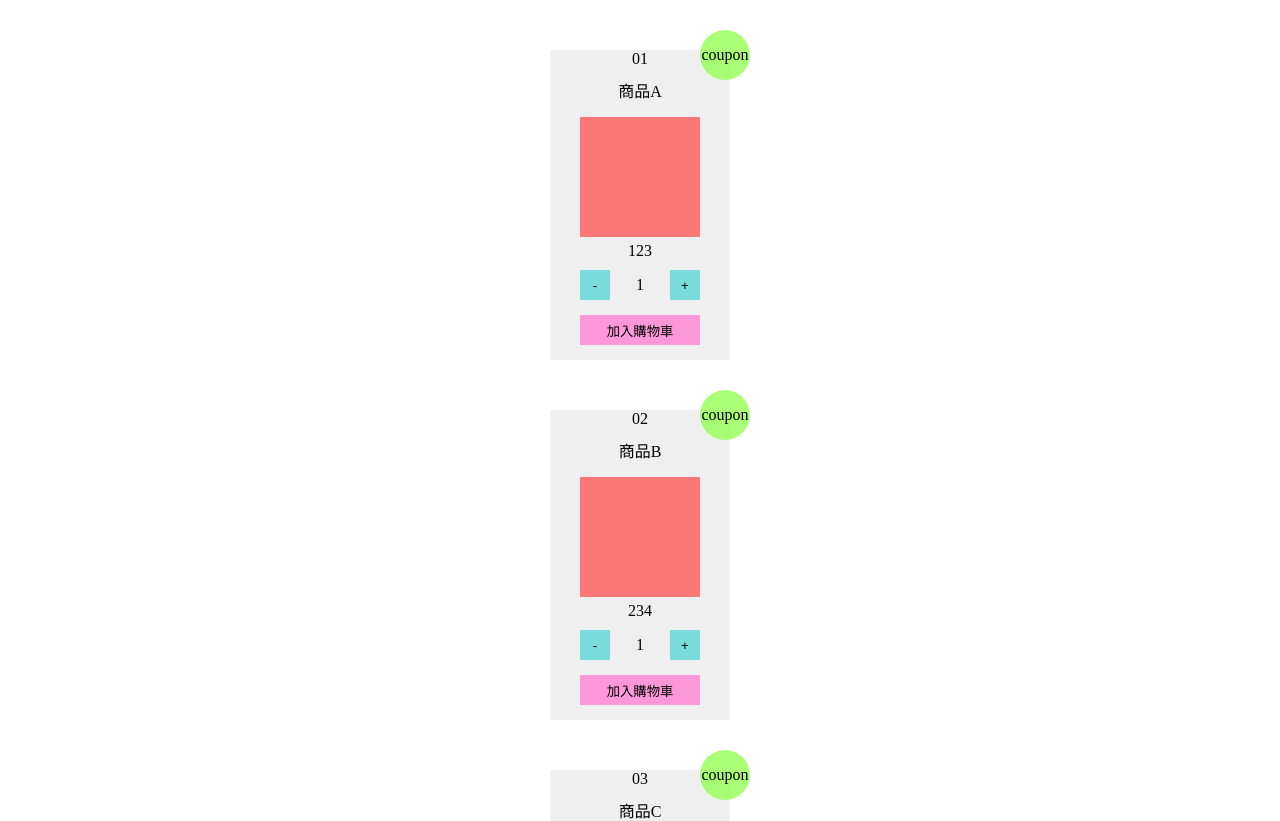
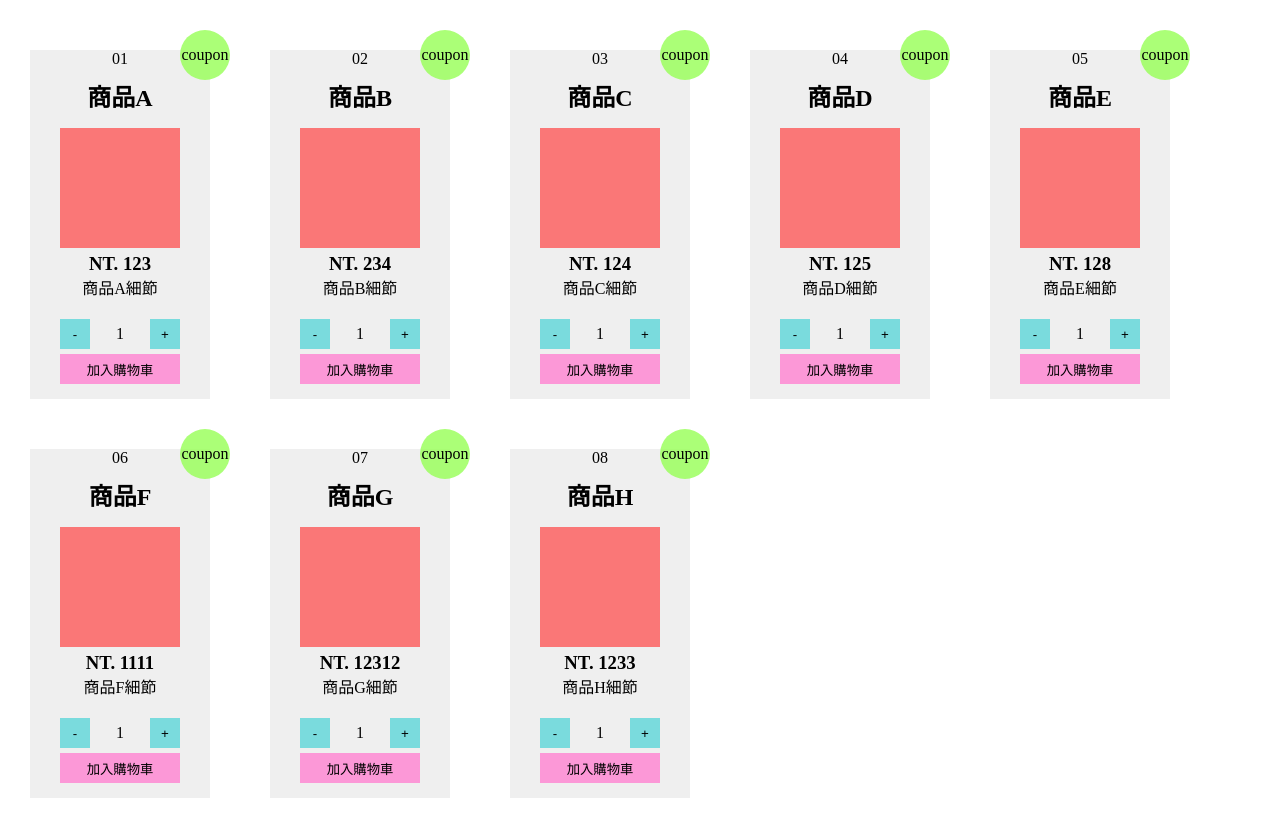
Before and after one commit to jamiechien25/jestTest, an Angular app: page / in a window 1280 px wide. Shown: the top 821 px of the page. After the commit the page ends 800 px from the top, so only its background shows below. Built offline with nearby package versions, Linux system fonts and the light colour scheme.

Commit message:
add item()

```diff
--- a/src/app/product/product/product.component.html
+++ b/src/app/product/product/product.component.html
@@ -1,13 +1,16 @@
-<div class="container" *ngFor="let item of productInfo ; let i = index"  >
-  {{item.productId}}
-  <p class="title">{{item.productName}}</p>
-  <div class="coupon" (click)="getcoupon()">coupon</div>
-  <div class="fakeImg"></div>
-  <div>{{item.productPrice}}</div>
-  <div class="button-area">
-    <button (click)="minus()">-</button>
-    <div (ngModel)="productCount" class="number-show">{{productCount}}</div>
-    <button (click)="add()">+</button>
+<div class="container-main">
+  <div class="container" *ngFor="let item of productInfo ; let i = index">
+    {{item.productId}}
+    <h2 class="title">{{item.productName}}</h2>
+    <div class="coupon" (click)="getcoupon()">coupon</div>
+    <div class="fakeImg"></div>
+    <h3>NT. {{item.productPrice}}</h3>
+    <div>{{item.productDesc}}</div>
+    <div class="button-area">
+      <button (click)="minus(item)">-</button>
+      <div (ngModel)="item.productCount" class="number-show">{{item.productCount}}</div>
+      <button (click)="add(item)">+</button>
+    </div>
+    <button class="add-button" (click)="addcart(item)">加入購物車</button>
   </div>
-  <button class="add-button" (click)="addcart(item)">加入購物車</button>
 </div>
--- a/src/app/product/product/product.component.scss
+++ b/src/app/product/product/product.component.scss
@@ -3,8 +3,13 @@
   border: none;
 }
 
+.container-main {
+  display: flex;
+  flex-wrap: wrap;
+}
+
 .container {
-  margin: 0 auto;
+  margin: 0 30px;
   margin-top: 50px;
 
   width: 180px;
@@ -41,7 +46,8 @@
 }
 
 .button-area {
-  margin: 10px;
+  margin: 5px;
+  margin-top: 20px;
 
   display: flex;
   align-items: center;
@@ -61,6 +67,6 @@
 .add-button {
   width: 120px;
   height: 30px;
-  margin: 5px 5px 15px 5px;
+  margin: 0px 5px 15px 5px;
   background-color: rgba(255, 130, 209, 0.799);
 }
--- a/src/app/product/product/product.component.ts
+++ b/src/app/product/product/product.component.ts
@@ -32,14 +32,14 @@ export class ProductComponent implements OnInit {
         productId: '01',
         productName: '商品A',
         productPrice: 123,
-        productCount: this.productCount,
+        productCount: 1,
         productDesc: '商品A細節',
       },
       {
         productId: '02',
         productName: '商品B',
         productPrice: 234,
-        productCount: this.productCount,
+        productCount: 1,
         productDesc: '商品B細節',
       },
       {
@@ -87,28 +87,28 @@ export class ProductComponent implements OnInit {
     ] as product[]
   }
 
-  addcart(item:any): void {
+  addcart(item: any): void {
     const abcArray = {
       productName: item.productName,
-      productCount: this.productCount,
+      productCount: item.productCount,
       productPrice: item.productPrice,
-      productId:item.productId
+      productId: item.productId
     }
     console.log(abcArray)
     // console.log(item)
     // console.log(this.productCount)
   }
 
-  add(): void {
-    this.productCount++
+  add(item: any): void {
+    item.productCount++
   }
 
-  minus(): void {
-    if (this.productCount > 1) this.productCount--
+  minus(item: any): void {
+    if (item.productCount > 1) item.productCount--
   }
 
   getcoupon(): void {
-
+    window.alert('成功領取!')
   }
 
 
```
Lines whose indentation alone changed are shown as unchanged.
